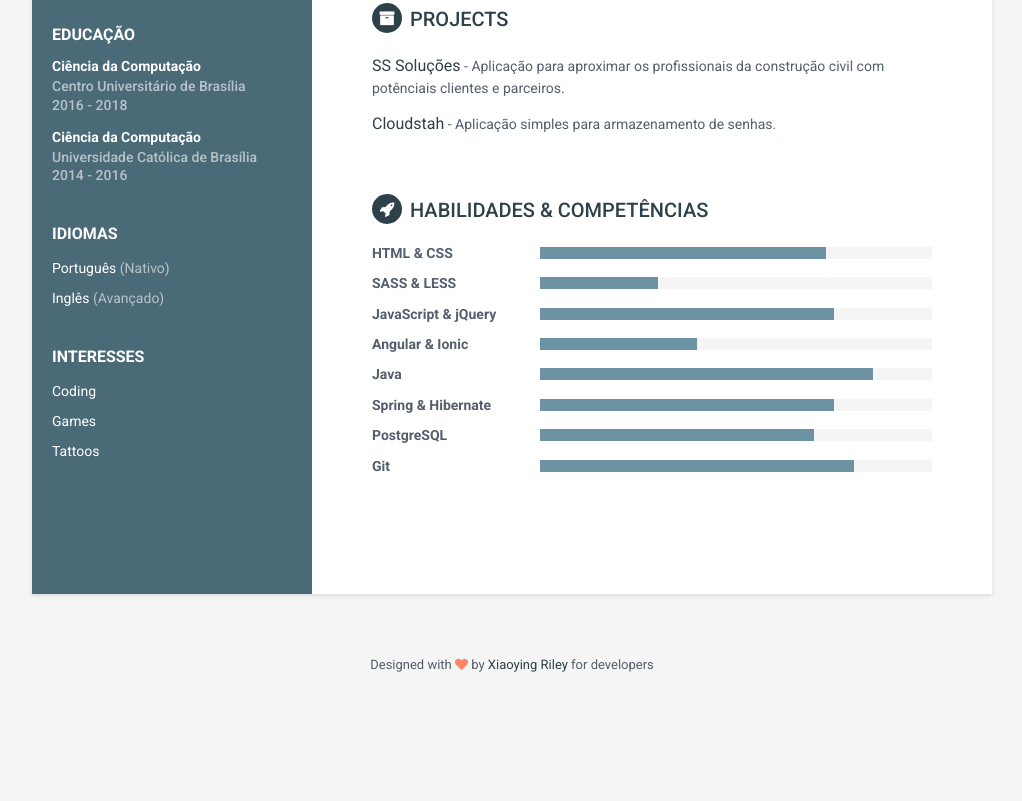
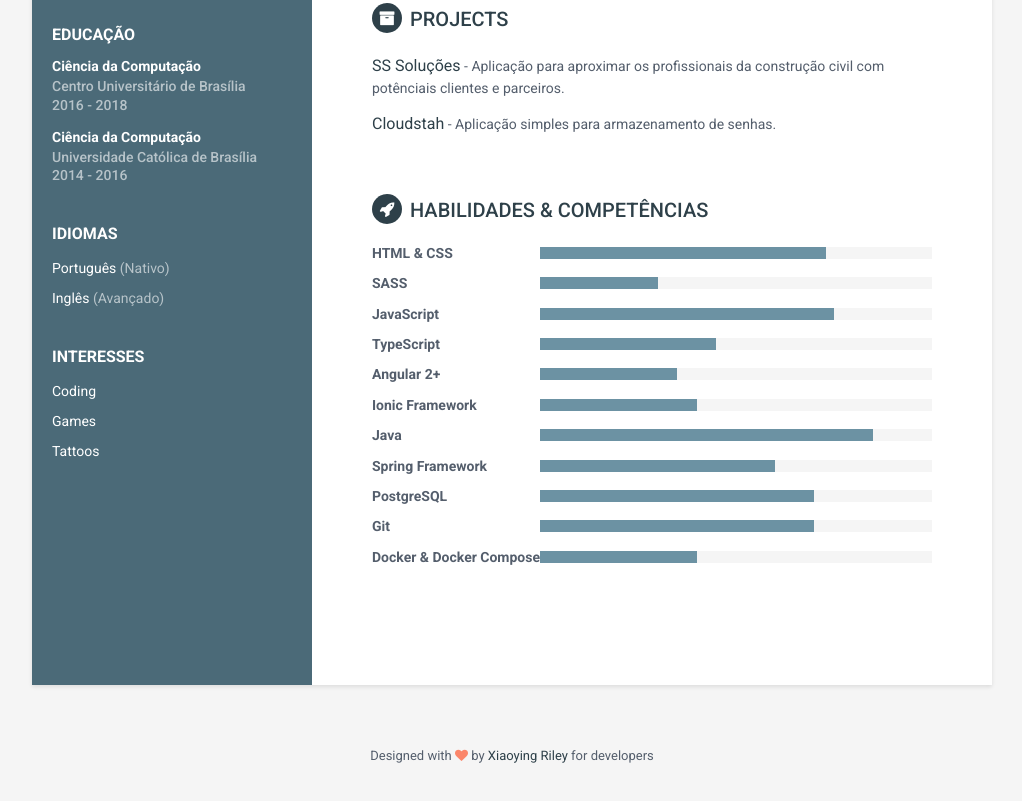
Before and after one commit to ygordanniel/ygordanniel.github.io, a plain HTML site: page index.html in a window 1280 px wide. Shown: the part 686-1487 px from the top of the page, without its empty margins (128-1150 px from the left). Before the commit the page ends 1422 px from the top, so only its background shows below. Drawn offline with Linux system fonts and the light colour scheme.

Commit message:
skills update

```diff
--- a/index.html
+++ b/index.html
@@ -146,7 +146,7 @@
                     </div><!--//item-->
 
                     <div class="item">
-                        <h3 class="level-title">SASS & LESS</h3>
+                        <h3 class="level-title">SASS</h3>
                         <div class="level-bar">
                             <div class="level-bar-inner" data-level="30%">
                             </div>
@@ -154,7 +154,7 @@
                     </div><!--//item-->
 
                     <div class="item">
-                        <h3 class="level-title">JavaScript & jQuery</h3>
+                        <h3 class="level-title">JavaScript</h3>
                         <div class="level-bar">
                             <div class="level-bar-inner" data-level="75%">
                             </div>
@@ -162,13 +162,28 @@
                     </div><!--//item-->
 
                     <div class="item">
-                        <h3 class="level-title">Angular & Ionic</h3>
+                        <h3 class="level-title">TypeScript</h3>
+                        <div class="level-bar">
+                            <div class="level-bar-inner" data-level="45%">
+                            </div>
+                        </div><!--//level-bar-->
+                    </div><!--//item-->
+
+                    <div class="item">
+                        <h3 class="level-title">Angular 2+</h3>
+                        <div class="level-bar">
+                            <div class="level-bar-inner" data-level="35%">
+                            </div>
+                        </div><!--//level-bar-->
+                    </div><!--//item-->
+
+                    <div class="item">
+                        <h3 class="level-title">Ionic Framework</h3>
                         <div class="level-bar">
                             <div class="level-bar-inner" data-level="40%">
                             </div>
                         </div><!--//level-bar-->
                     </div><!--//item-->
-
 
                     <div class="item">
                         <h3 class="level-title">Java</h3>
@@ -179,9 +194,9 @@
                     </div><!--//item-->
 
                     <div class="item">
-                        <h3 class="level-title">Spring & Hibernate</h3>
+                        <h3 class="level-title">Spring Framework</h3>
                         <div class="level-bar">
-                            <div class="level-bar-inner" data-level="75%">
+                            <div class="level-bar-inner" data-level="60%">
                             </div>
                         </div><!--//level-bar-->
                     </div><!--//item-->
@@ -197,10 +212,19 @@
 					<div class="item">
                         <h3 class="level-title">Git</h3>
                         <div class="level-bar">
-                            <div class="level-bar-inner" data-level="80%">
+                            <div class="level-bar-inner" data-level="70%">
                             </div>
                         </div><!--//level-bar-->
                     </div><!--//item-->
+
+                    <div class="item">
+                        <h3 class="level-title">Docker & Docker Compose</h3>
+                        <div class="level-bar">
+                            <div class="level-bar-inner" data-level="40%">
+                            </div>
+                        </div><!--//level-bar-->
+                    </div><!--//item-->
+
                 </div>
             </section><!--//skills-section-->
 
```
